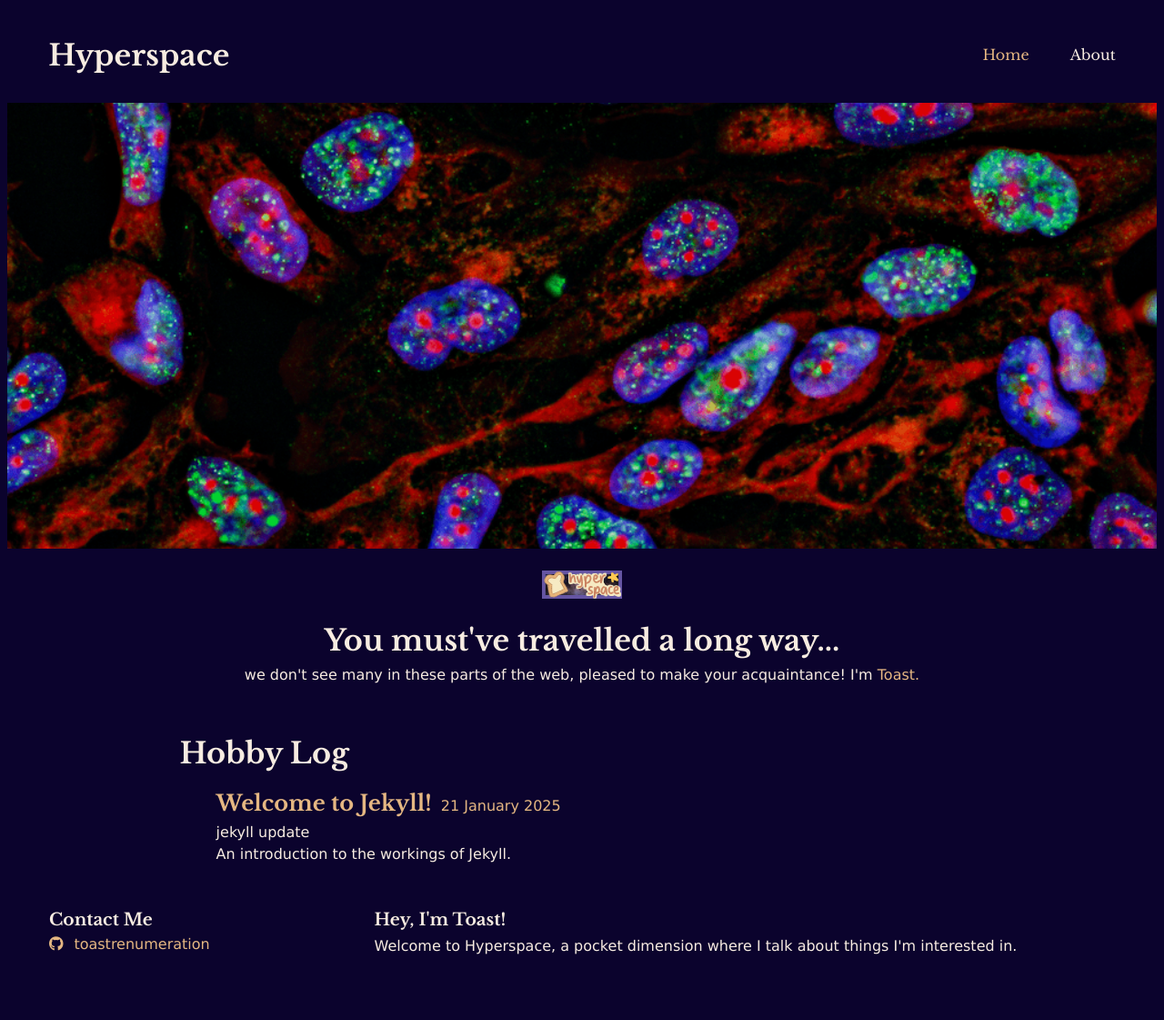
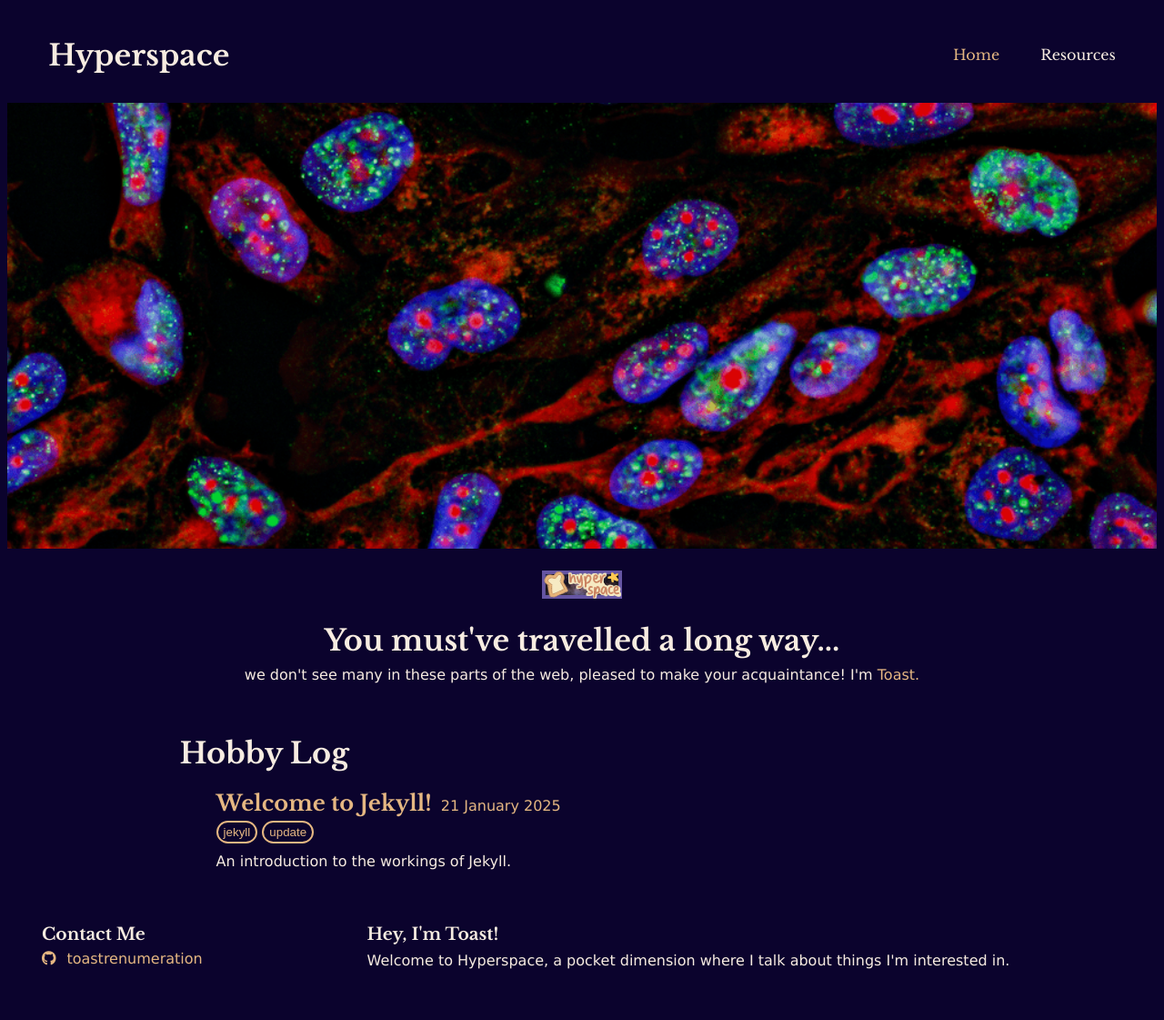
Before and after one commit to toastrenumeration/toastrenumeration.github.io, a Jekyll site: the page built from index.html, in a window 1280 px wide. Shown: the whole page at 91% size. Built offline with Jekyll 4.4.1, drawn with Linux system fonts in a browser that asks for light colours; nearby versions of some CDN libraries; before the commit the page ends 1081 px from its top, so only the background shows below that.

Commit message:
added styling to post tags, and resources page

```diff
--- a/_config.yml
+++ b/_config.yml
@@ -24,7 +24,7 @@ description: >- # this means to ignore newlines until "baseurl:"
   Write an awesome description for your new site here. You can edit this
   line in _config.yml. It will appear in your document head meta (for
   Google search results) and in your feed.xml site description.
-baseurl: "/" # the subpath of your site, e.g. /blog
+baseurl: "" # the subpath of your site, e.g. /blog
 url: "https://toastrenumeration.github.io" # the base hostname & protocol for your site, e.g. http://example.com
 github_username:  toastrenumeration
 
--- a/_data/navigation.yml
+++ b/_data/navigation.yml
@@ -1,5 +1,5 @@
 # array of navigation items
 - link: "/"
   name: Home
-- link: "/about/"
-  name: About
+- link: "/resources/"
+  name: Resources
--- a/_includes/footer.html
+++ b/_includes/footer.html
@@ -6,8 +6,8 @@
                 left: 0;
                 bottom: 0;
                 width: 100%;
-                padding: 8px;
-                padding-top: 16px;
+                padding-top: 24px;
+                padding-bottom: 32px;
                 background-color: #0b032d;
                 display: flex;
                 overflow: hidden;
--- a/index.html
+++ b/index.html
@@ -22,6 +22,19 @@ title: Home
             margin-left: 40px;
         }
 
+        .tag {
+            border: 2px solid #e5b782;
+            background-color: transparent;
+            color: #e5b782;
+            border-radius: 18px;
+            padding: 3px 6px;
+        }
+
+        .tag:hover {
+            border: 2px solid #59fc29;
+            color: #59fc29;
+        }
+
         @media (max-width: 800px) {
             .post {
                 margin-left: 0;
@@ -31,6 +44,7 @@ title: Home
 </head>
 
 <img src="assets/images/fluoro_ihc.png" alt="immunohistochemistry" class="hero-image">
+
 <div style="padding: 20px; padding-bottom: 5px;">
     <audio id="star" src="assets/audio/terraria_star.mp3"></audio>
     <img src="assets/images/88x31.png" alt="hyperspace!" onclick="document.getElementById('star').play()"
@@ -51,9 +65,12 @@ title: Home
             <p style="margin-bottom: 0; display: inline-block; margin-left: 5px; color: #e5b782;">{{ post.date | date: "%-d %B %Y" }}</p>
             <br>
             {% for tag in post.tags %}
-                <p style="display: inline-block; margin-bottom: 0;">{{ tag }}</p>
+            <!-- turn tags into button -->
+            <div style="display: inline-block; margin-bottom: 10px; margin-top: 5px;">
+                <button class="tag">{{ tag }}</button>
+            </div>
             {% endfor %}
-            <p style="margin-top: 5px;">{{ post.description }}</p>
+            <p style="margin-top: 0;">{{ post.description }}</p>
         {% endfor %}
     </div>
 </div>
```
Also changed, not shown: resources.html (added, +31 -0 lines), assets/images/chiikawa-cute.gif (added).
